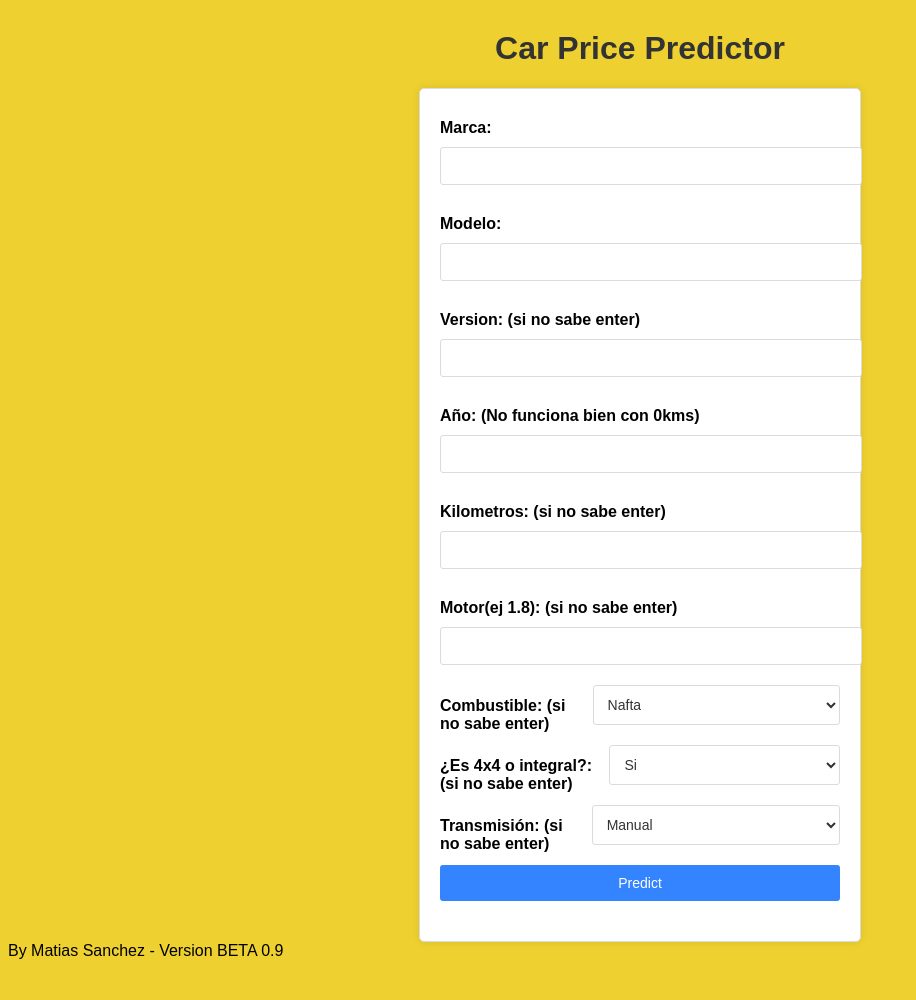
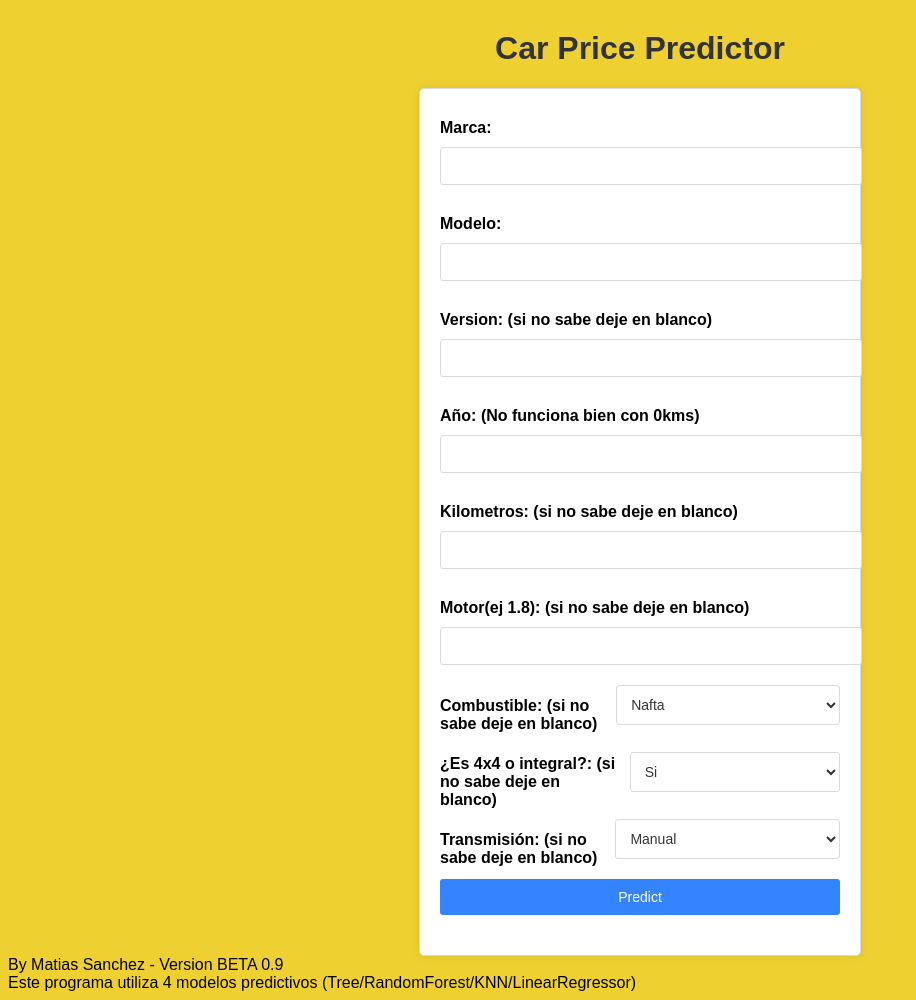
Before and after one commit to tenkomati/predictMLcar, a Flask app: page / in a window 1280 px wide. Shown: the whole page, without its empty margins (0-916 px from the left). Before the commit the page ends 959 px from the top, so only its background shows below. Run offline with Flask 3, Linux system fonts and the light colour scheme; parts of the project's set-up code (start-up, migrations or seed data) failed here and were passed over.

Commit message:
agregando gunicorn a requirements

```diff
--- a/requirements.txt
+++ b/requirements.txt
@@ -8,3 +8,4 @@ scikit_learn==1.2.2
 seaborn==0.12.2
 setuptools==67.0.0
 thefuzz==0.19.0
+gunicorn==20.1.0
--- a/templates/index.html
+++ b/templates/index.html
@@ -83,33 +83,33 @@
         <label for="model">Modelo:</label>
         <input type="text" id="model" name="model" required>
 
-        <label for="version">Version: (si no sabe enter)</label>
+        <label for="version">Version: (si no sabe deje en blanco)</label>
         <input type="text" id="version" name="version">
 
         <label for="year">Año: (No funciona bien con 0kms)</label>
         <input type="number" id="year" name="year" min="1900" max="2099" required>
 
-        <label for="kms">Kilometros: (si no sabe enter)</label>
+        <label for="kms">Kilometros: (si no sabe deje en blanco)</label>
         <input type="number" id="kms" name="kms" min="0">
 
-        <label for="motor">Motor(ej 1.8): (si no sabe enter)</label>
+        <label for="motor">Motor(ej 1.8): (si no sabe deje en blanco)</label>
         <input type="number" id="motor" name="motor" min="0" step="0.1">
         <div class="label-option-container">
-            <label for="nafta">Combustible: (si no sabe enter)</label>
+            <label for="nafta">Combustible: (si no sabe deje en blanco)</label>
             <select id="nafta" name="nafta">
                 <option value=1>Nafta</option>
                 <option value=0>Otros</option>
             </select>
         </div>
         <div class="label-option-container">
-            <label for="awd">¿Es 4x4 o integral?: (si no sabe enter)</label>
+            <label for="awd">¿Es 4x4 o integral?: (si no sabe deje en blanco)</label>
             <select id="awd" name="awd">
                 <option value=1>Si</option>
                 <option value=0>No</option>
             </select>
         </div>
         <div class="label-option-container">
-            <label for="manual">Transmisión: (si no sabe enter)</label>
+            <label for="manual">Transmisión: (si no sabe deje en blanco)</label>
             <select id="manual" name="manual">
                 <option value=1>Manual</option>
                 <option value=0>Automatico-Secuencial</option>
@@ -118,5 +118,6 @@
         <input type="submit" value="Predict">
     </form>
     <div class="credit">By Matias Sanchez - Version BETA 0.9</div>
+    <div class="credit">Este programa utiliza 4 modelos predictivos (Tree/RandomForest/KNN/LinearRegressor)</div>
 </body>
 </html>
```
